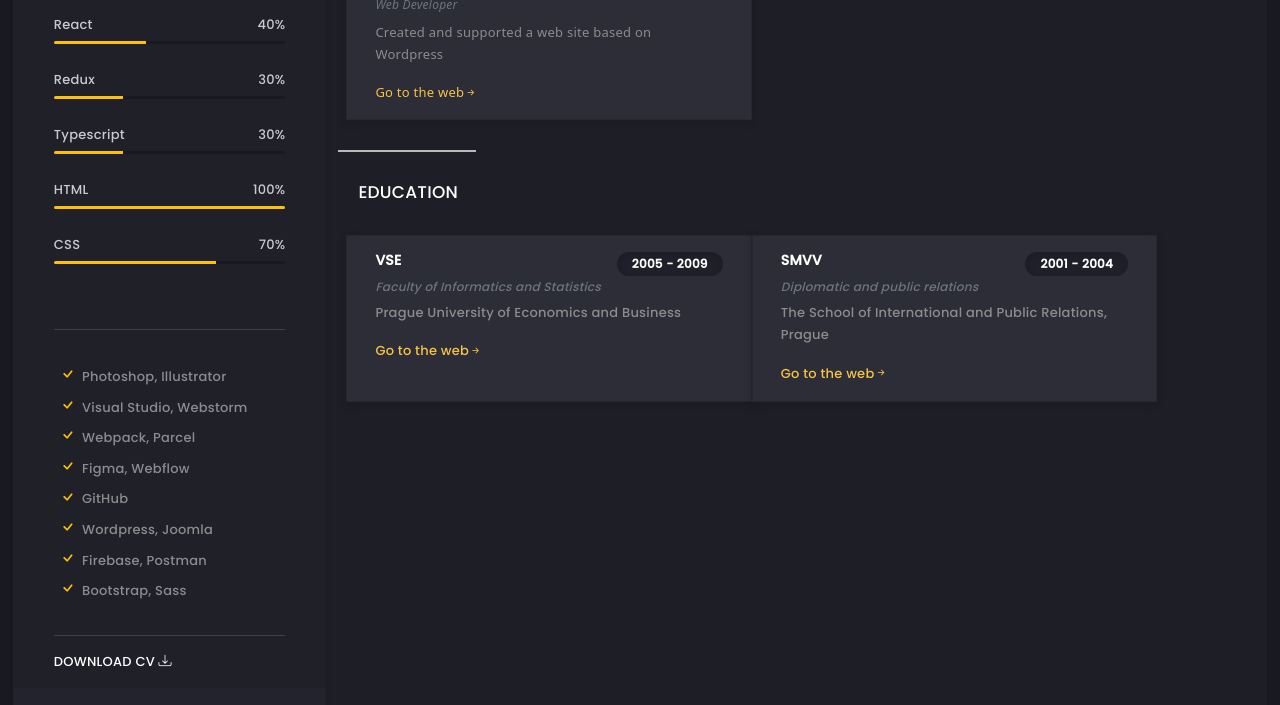
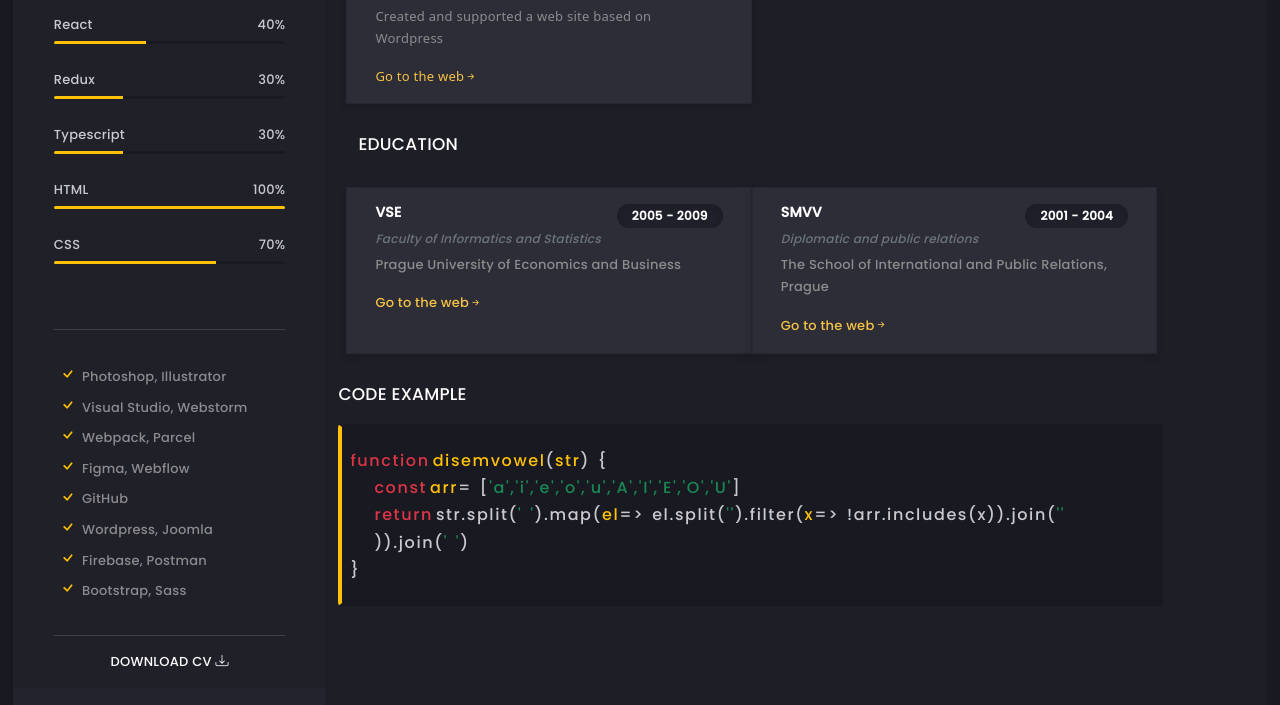
Before and after one commit to sacden/rsschool-cv, a plain HTML site: page index.html in a window 1280 px wide. Shown: the part 600-1305 px from the top of the page. Drawn offline with nearby package versions, Linux system fonts and the light colour scheme.

Commit message:
feat: add code example section

```diff
--- a/css/style.css
+++ b/css/style.css
@@ -26,6 +26,7 @@ h3 {
   font-size: 17px !important;
   font-weight: 600;
   color: white;
+  padding-top: 30px;
 }
 h6 {
   color: white;
@@ -177,6 +178,35 @@ a:visited {
 .github-link {
   display: flex;
   align-items: center;
+}
+.bd-callout {
+  padding: 1.25rem;
+  margin-top: 1.25rem;
+  margin-bottom: 1.25rem;
+  border: 3px solid #191922;
+  border-left-width: 0.25rem;
+  border-radius: 0.25rem;
+  background-color: #191922;
+  word-spacing: 2px;
+  letter-spacing: 0.1em;
+  width: 90%;
+}
+
+.bd-callout-warning {
+  border-left-color: #ffc107;
+}
+
+.row .text-warning {
+  width: auto !important;
+  padding: 0px !important;
+}
+.row .text-danger {
+  width: auto !important;
+  padding: 0px 3px 0px 0px !important;
+}
+.row .text-success {
+  width: auto !important;
+  padding: 0px !important;
 }
 
 /* Styles after bootstrap added */
--- a/index.html
+++ b/index.html
@@ -100,7 +100,7 @@
           </ul>
         </section>
         <div class="divider"></div>
-        <section class="download-cv">
+        <section class="download-cv text-center">
           <div ><a href='./cv/CV_Denis_Shakhmaev_EN.pdf' target="_blank" class="own-links" >DOWNLOAD CV <i class="bi-download"></i></a></div>
          </section>
 
@@ -168,9 +168,9 @@
             <ol class="breadcrumb">
               <li class="breadcrumb-item"><a href="#experience" class='own-links own-nav'>Work experience</a></li>
               <li class="breadcrumb-item"><a href="#education" class='own-links own-nav'>Education</a></li>
+              <li class="breadcrumb-item"><a href="#courses" class='own-links own-nav'>Courses</a></li>
               <li class="breadcrumb-item"><a href="#books" class='own-links own-nav'>Books</a></li>
-              <li class="breadcrumb-item"><a href="#courses" class='own-links own-nav'>Courses</a></li>
-              <li class="breadcrumb-item"><a href="#samples" class='own-links own-nav'>Sample code</a></li>
+              <li class="breadcrumb-item"><a href="#example" class='own-links own-nav'>Code example</a></li>
               <li class="breadcrumb-item"><a href="#refrences" class='own-links own-nav'>Refrences</a></li>
             </ol>
           </nav>
@@ -186,10 +186,10 @@
           <p>Innovative Front-End Developer with 5 years experience building and maintaining responsive websites.</p>
           <p>Proficient in HTML, CSS, JavaScript, as well as modern libraries and frameworks. Passionate about usability and possesses working knowledge of Adobe Photoshop.</p>
         </section> -->
-        <div class="line"></div>
+
 
         <div class="work-experience row row-cols-2 row-cols-md-1 g-4 mx-2">
-          <h3>WORK EXPERIENCE</h3>
+          <h3><a href='#' name="experience" class='own-links'>WORK EXPERIENCE</a></h3>
 
           <div class="card" style="width: 18rem;">
             <div class="card-body">
@@ -234,9 +234,10 @@
     </div>
 
         </section>
-        <div class="line"></div>
+
         <section class="education row row-cols-2 row-cols-md-1 g-4 mx-2">
-            <h3>EDUCATION</h3>
+
+            <h3><a href='#' name="education" class='own-links'>EDUCATION</a></h3>
 
             <div class="card" style="width: 18rem;">
               <div class="card-body">
@@ -256,6 +257,17 @@
               </div>
             </div>
         </section>
+
+        <section>
+          <h3><a href='#' name="example" class='own-links'>CODE EXAMPLE</a></h3>
+          <div class="bd-callout bd-callout-warning">
+            <div class="row"><span class="text-danger">function </span><span class="text-warning">disemvowel </span> (<span class="text-warning">str</span>) {</div>
+              <div class="row px-4"><span class="text-danger">const</span><span class="text-warning">arr </span> = [<span class="text-success">'a','i','e','o','u','A','I','E','O','U'</span>]</div>
+              <div class="row px-4"><span class="text-danger">return</span> str.split(<span class="text-success">' '</span>).map(<span class="text-warning">el</span> => el.split(<span class="text-success">''</span>).filter(<span class="text-warning">x</span> => !arr.includes(x)).join(<span class="text-success">''</span>)).join(<span class="text-success">' '</span>)
+              </div>
+              <div class="row">}</div>
+          </div></section>
+
       </aside>
     </div>
     <div class="footer">
```
